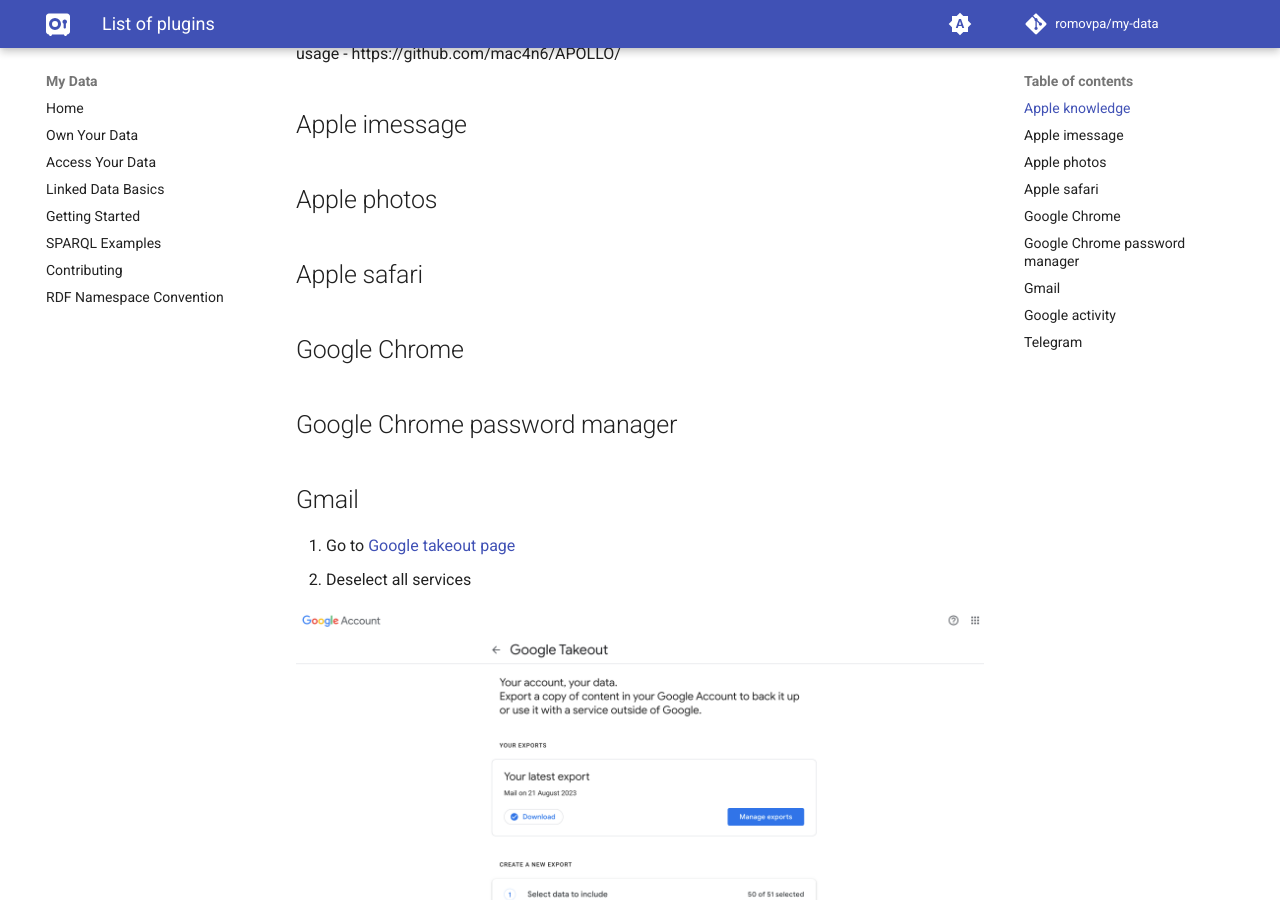
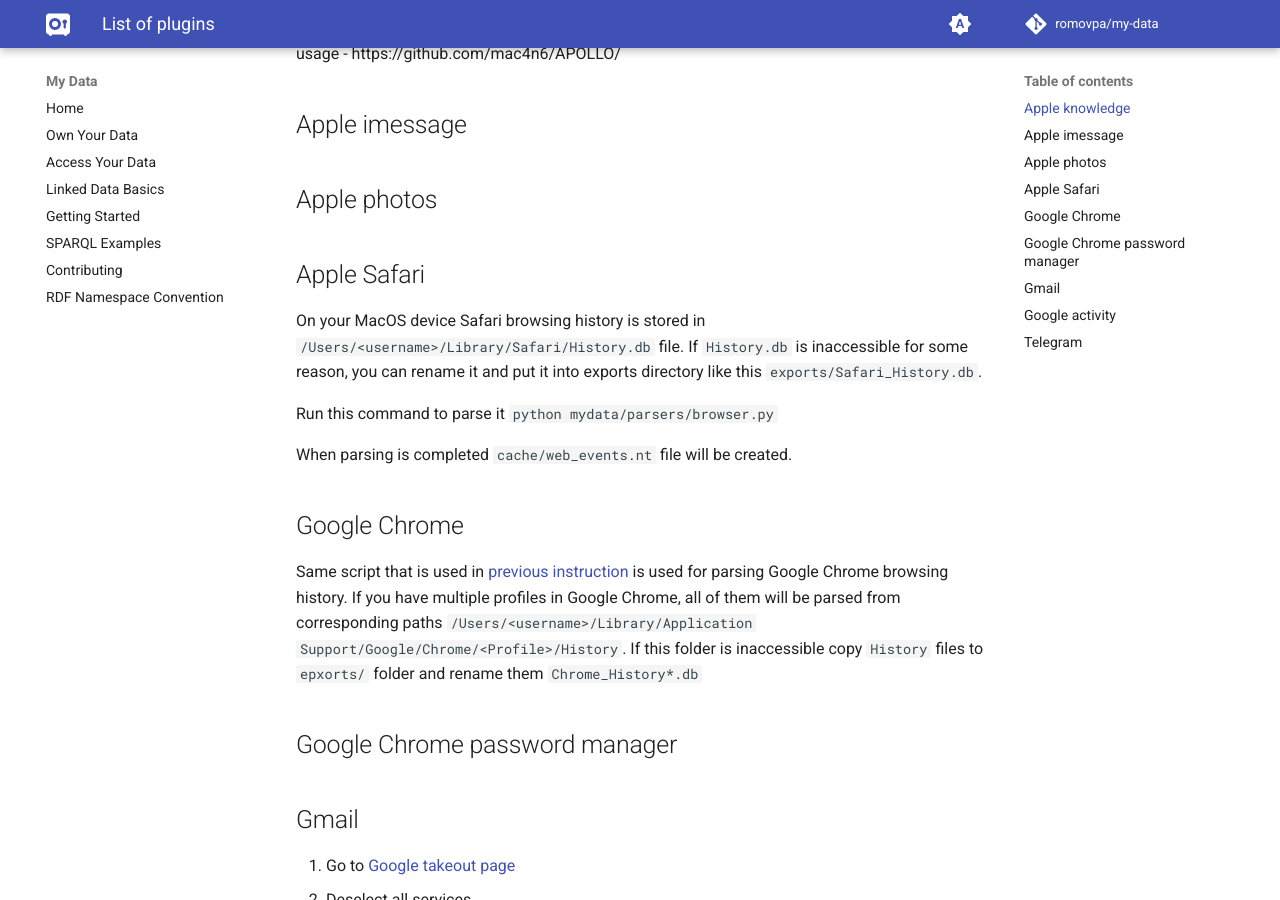
Before and after one commit to romovpa/my-data, an MkDocs documentation site: the page built from docs/list-of-importer-plugins.md, in a window 1280 px wide and 900 px high, scrolled down 1606 px. Built offline with MkDocs 1.6.1 and Material for MkDocs 9.7.7, drawn with Linux system fonts in a browser that asks for light colours; comment, search, counter and statistics services are not loaded.

Commit message:
Browser instructions

```diff
--- a/docs/list-of-importer-plugins.md
+++ b/docs/list-of-importer-plugins.md
@@ -41,9 +41,24 @@ You can read more about it here.
 
 ## Apple photos
 
-## Apple safari
+## Apple Safari
+
+On your MacOS device Safari browsing history is stored in `/Users/<username>/Library/Safari/History.db` file.
+If `History.db` is inaccessible for some reason, you can rename it and put it into exports directory like this `exports/Safari_History.db`.
+
+Run this command to parse it
+`
+python mydata/parsers/browser.py
+`
+
+When parsing is completed `cache/web_events.nt` file will be created.
 
 ## Google Chrome
+
+Same script that is used in [previous instruction](#apple-safari) is used for parsing Google Chrome browsing history.
+If you have multiple profiles in Google Chrome, all of them will be parsed from corresponding paths
+`/Users/<username>/Library/Application Support/Google/Chrome/<Profile>/History`. If this folder is inaccessible
+copy `History` files to `epxorts/` folder and rename them `Chrome_History*.db`
 
 ## Google Chrome password manager
 
```
